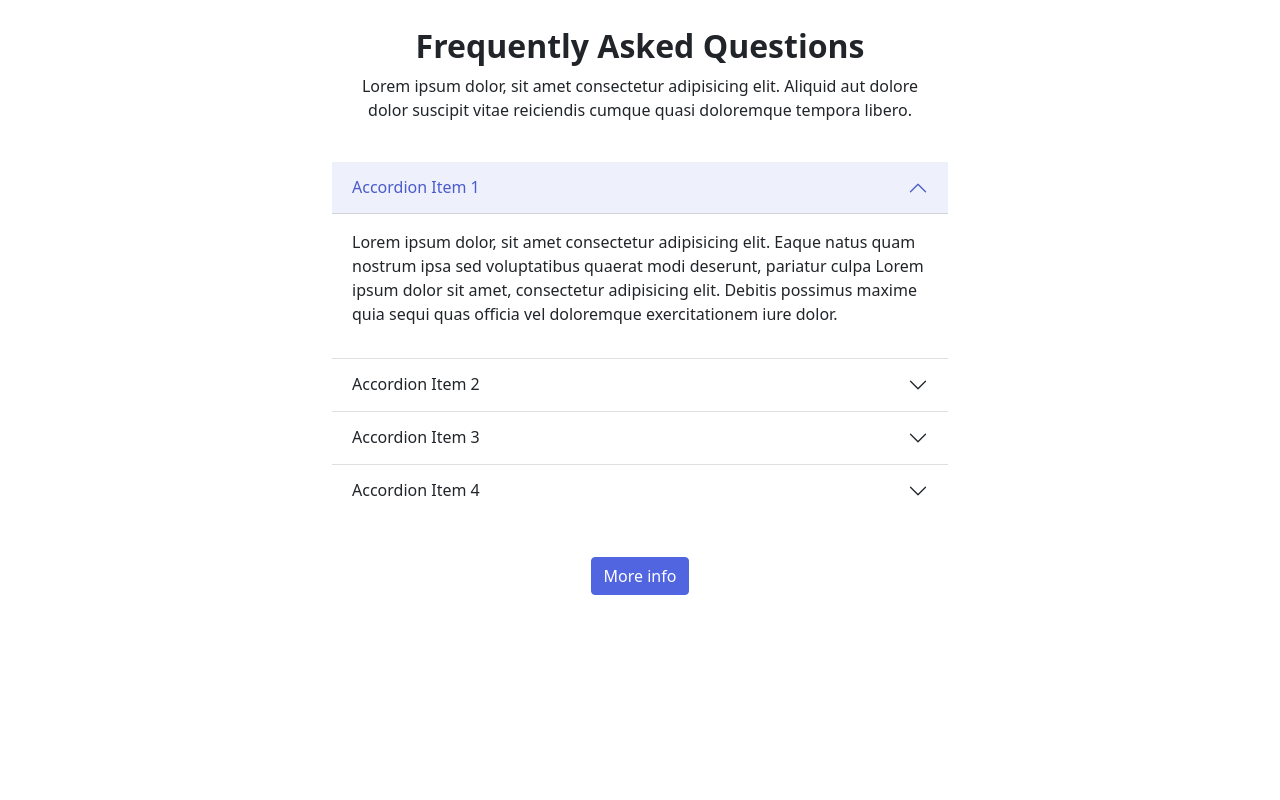
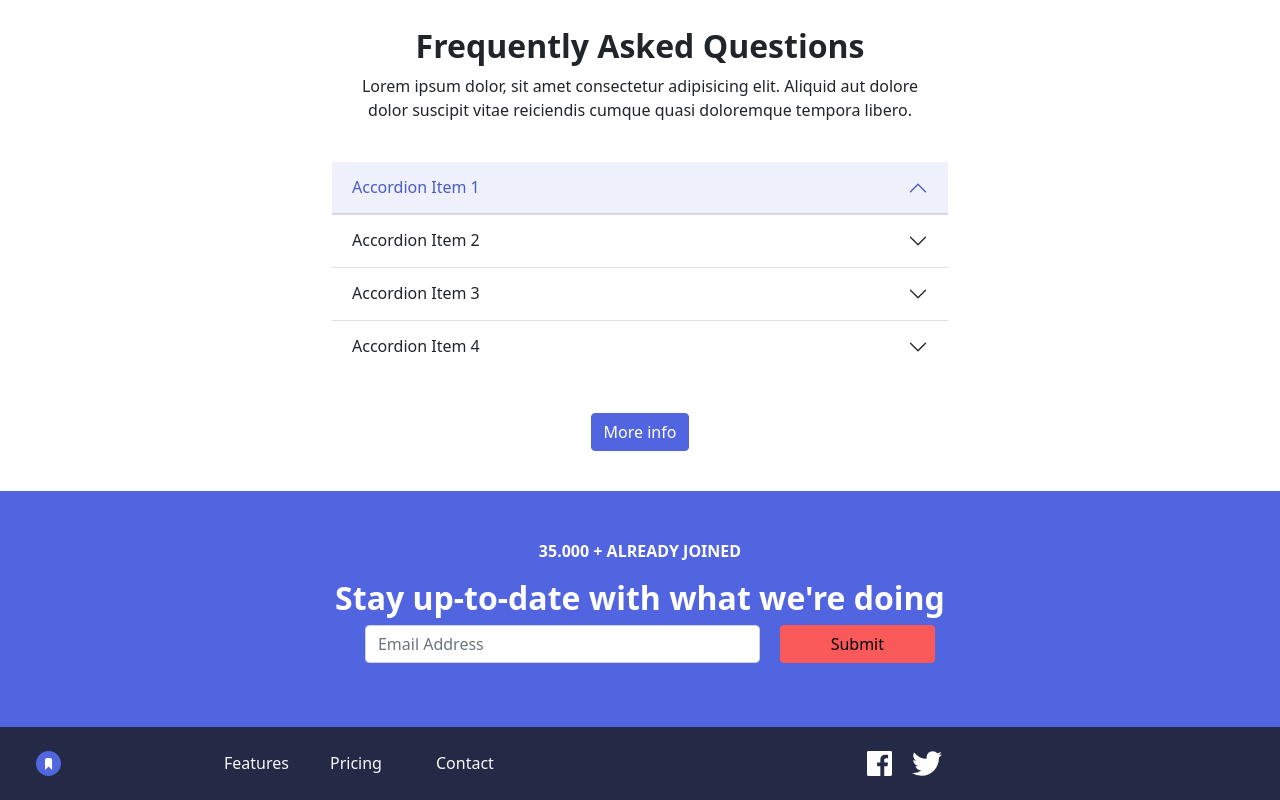
Before and after one commit to MarcelPerez86/S2.Bootstrap-SASS, a website: page index.html in a window 1280 px wide. Shown: the part 2127-2927 px from the top of the page. Before the commit the page ends 2722 px from the top, so only its background shows below. Drawn offline with nearby package versions, Linux system fonts and the light colour scheme.

Commit message:
Exercici 5 del mòdul

```diff
--- a/index.html
+++ b/index.html
@@ -179,7 +179,7 @@
           <h2 class="accordion-header" id="headingOne">
             <button class="accordion-button" type="button" data-bs-toggle="collapse" data-bs-target="#collapseOne" aria-expanded="true" aria-controls="collapseOne">Accordion Item 1</button>
           </h2>
-          <div id="collapseOne" class="accordion-collapse collapse show" aria-labelledby="headingOne" data-bs-parent="#accordionExample">
+          <div id="collapseOne" class="accordion-collapse collapse" aria-labelledby="headingOne" data-bs-parent="#accordionExample">
             <div class="accordion-body">
               <p>Lorem ipsum dolor, sit amet consectetur adipisicing elit. Eaque natus quam nostrum ipsa sed voluptatibus quaerat modi deserunt, pariatur culpa Lorem ipsum dolor sit amet, consectetur adipisicing elit. Debitis possimus maxime quia sequi quas officia vel doloremque exercitationem iure dolor.</p>
             </div>
@@ -226,6 +226,48 @@
       <button type="button" class="btn btn-primary text-center" style="margin-top: 5vh;">More info</button>
     </div>
 
+    <!-- Footer  -->
+    <div class="container-fluid bg-primary d-flex-column p-5" style="margin-top: 5vh;">
+
+      <p class="texto-footer">35.000 + ALREADY JOINED</p>
+
+      <h3 class="texto-footer">Stay up-to-date with what we're doing</h3>
+
+      <form id="contactForm d-flex-row y-5">
+
+        <div class=" col-12 col-md-4 mb-3">
+
+          <input class="form-control col-12" id="emailAddress" type="email" placeholder="Email Address" data-sb-validations="required, email" required/>
+
+          <!-- <div class="invalid-feedback" data-sb-feedback="emailAddress:required">Email Address is required.</div>
+          <div class="invalid-feedback" data-sb-feedback="emailAddress:email">Email Address Email is not valid.</div> -->
+        </div>
+
+        <div class="">
+          <button class="btn btn-secondary btn-footer col-12" type="submit" >Submit</button>
+        </div>
+      </form>
+    </div>
+
+    <!-- Footer 2 -->
+    <div class="container-fluid bg-dark p-3">
+
+      <div class="row row-cols-2 row-cols-lg-3">
+
+        <div class="col-12 col-lg-2 d-flex justify-content-center p-2">
+          <img src="/img/logo-bookmark.svg">
+        </div>
+        <div class="col-12 col-lg-1 text-light p-2">Features</div>
+        <div class="col-12 col-lg-1 text-light p-2">Pricing</div>
+        <div class="col-12 col-lg-1 text-light p-2">Contact</div>
+
+        <div class="col-12 col-lg-7 d-flex justify-content-center p-2">
+          <img src="/img/icon-facebook.svg">
+          <img src="/img/icon-twitter.svg" style="padding-left: 20px;">
+        </div>
+
+      </div>
+    </div>
 
     <!-- Scripts para que funcionen las TABS -->
     <script src="https://code.jquery.com/jquery-3.2.1.slim.min.js" integrity="sha384-KJ3o2DKtIkvYIK3UENzmM7KCkRr/rE9/Qpg6aAZGJwFDMVNA/GpGFF93hXpG5KkN" crossorigin="anonymous"></script>
--- a/sass/custom.scss
+++ b/sass/custom.scss
@@ -5,9 +5,11 @@
 // Almacenando en variables los nuevos colores
 $principal: #5265E1;
 $secundario: #FA5959;
+$tercero: #242946;
 // Definiendo Nuevos colores
 $primary: $principal;
 $secondary: $secundario;
+$dark: $tercero;
 
 @import "../node_modules/bootstrap/scss/bootstrap";
 
@@ -79,6 +81,28 @@ p{
     margin-top: 5vh;
 }
 
+/* FOOTER */
+
+.texto-footer{
+    display: flex;
+    justify-content: center;
+    color: white;
+    font-weight: bold;
+}
+
+form{
+    display: flex;
+    flex-direction: row;
+    justify-content: center;
+}
+
+.btn-footer{
+    padding-left: 40px;
+    padding-right: 40px;
+    margin-left: 20px;
+}
+
+
 /* QUERIES */
 @media (max-width: 768px){
 
@@ -110,4 +134,13 @@ p{
     #carta2, #carta3{
         margin-top: 0;
     }
+
+
+    form{
+        flex-direction: column;
+    }
+
+    .btn-footer{
+        margin-left: 0;
+    }
 }
```
Also changed, not shown: sass/custom.css, 1 other file.
